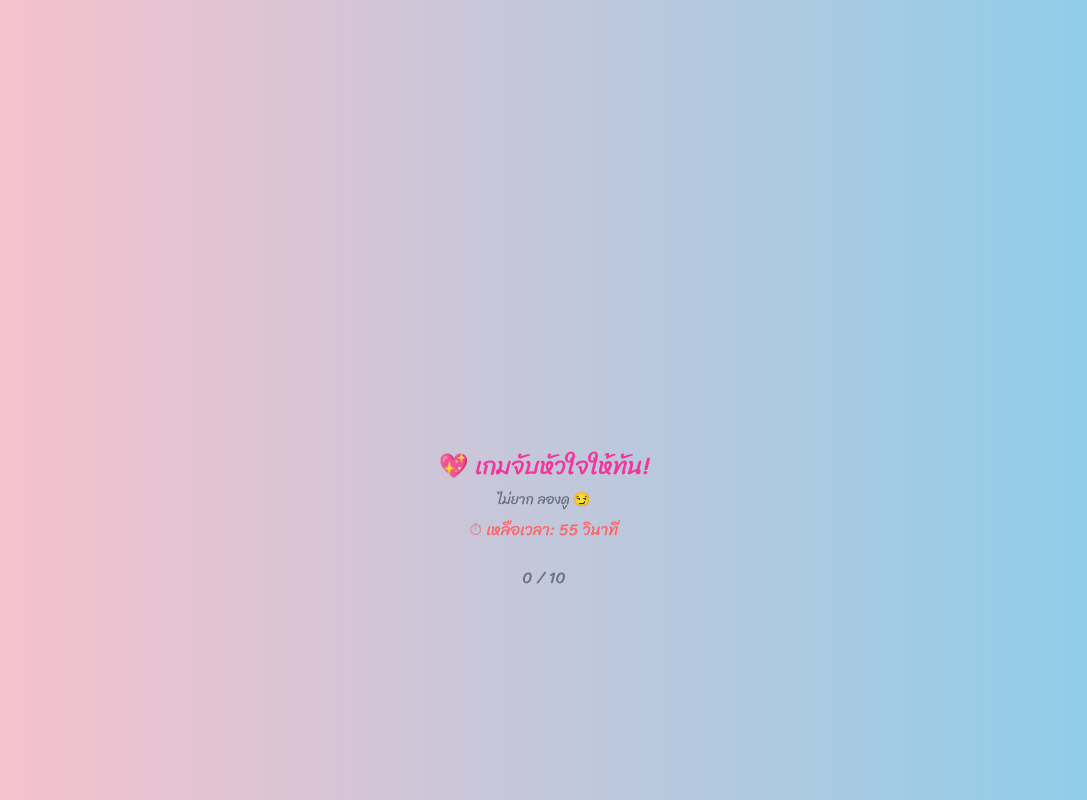
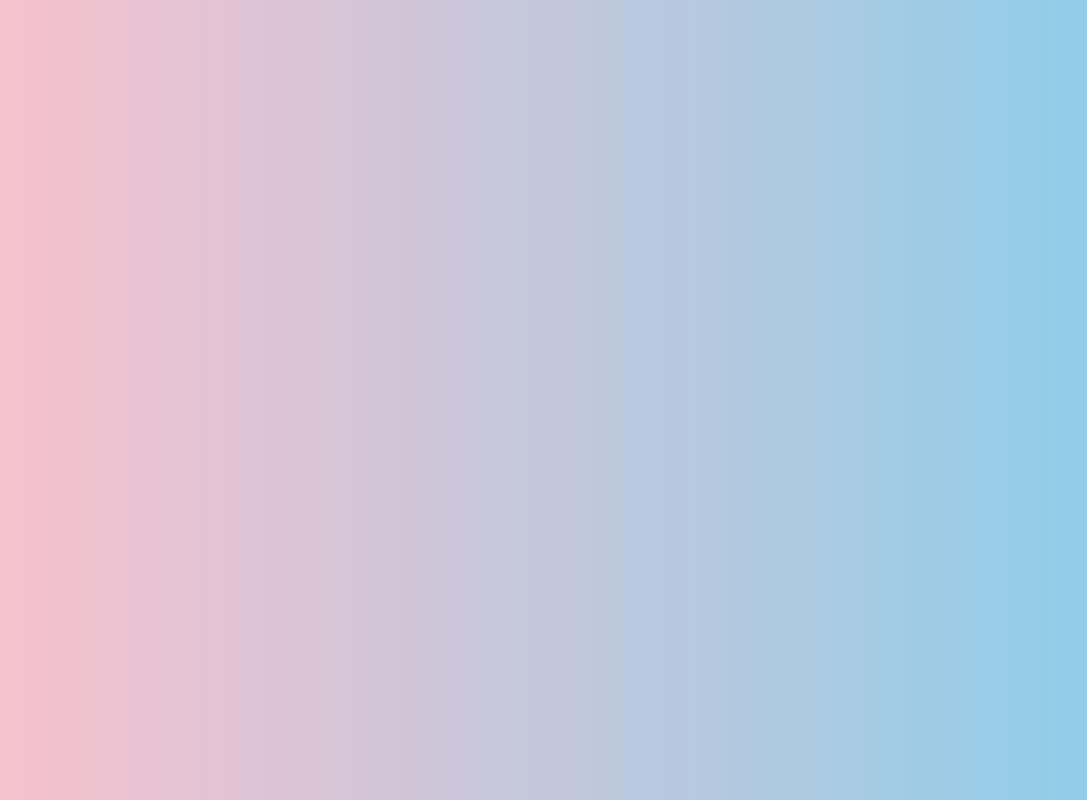
Before and after one commit to thanathorn03z/Thrn_x14, a React (Vite) app: page / in a window 1280 px wide. Shown: the part 680-1480 px from the top of the page, without its empty margins (96-1183 px from the left). Built offline with nearby package versions, Linux system fonts and the light colour scheme.

Commit message:
fix full screen

```diff
--- a/src/components/HeartGame.jsx
+++ b/src/components/HeartGame.jsx
@@ -88,6 +88,7 @@ next(true)
 
 return (
 <div className="w-full min-h-screen flex flex-col items-center justify-center">
+  <div className="w-full h-screen"></div>
 
 <h2 className="text-2xl text-pink-500 mb-2">
 💖 เกมจับหัวใจให้ทัน!
```
